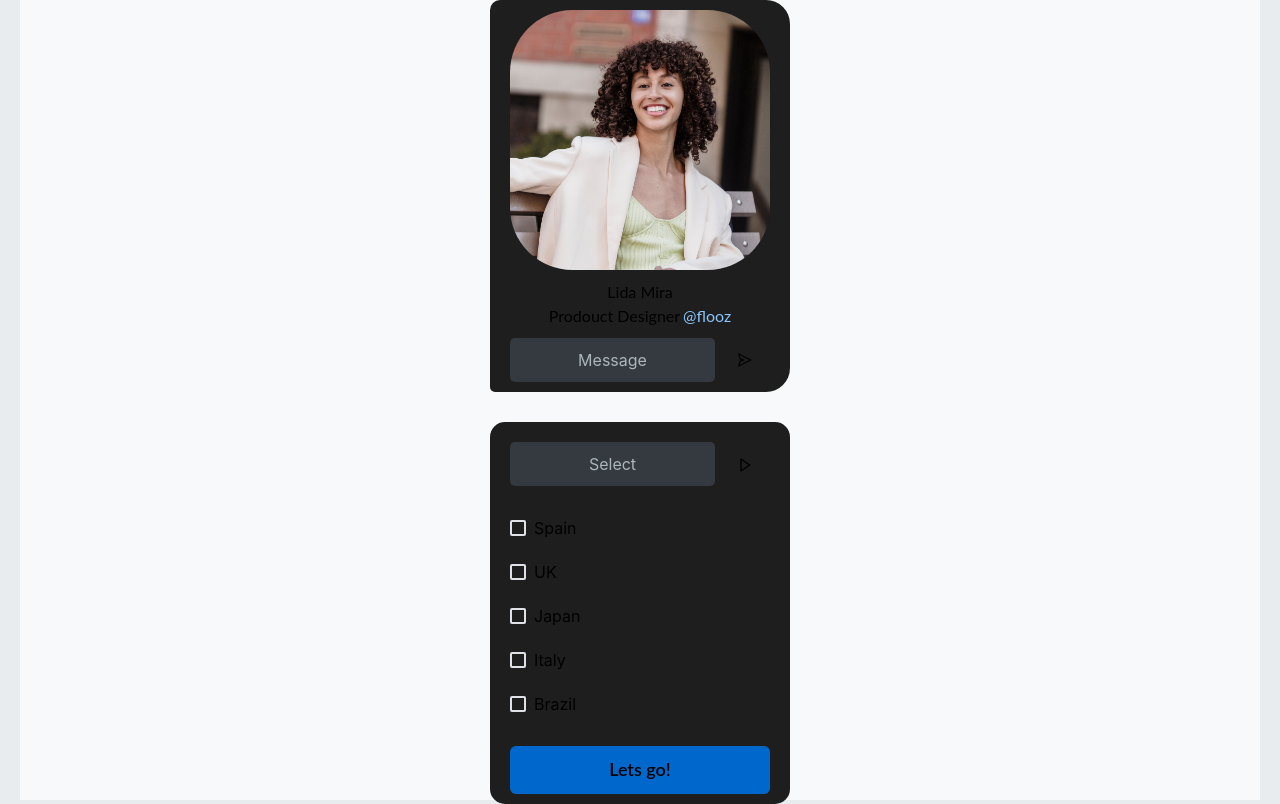
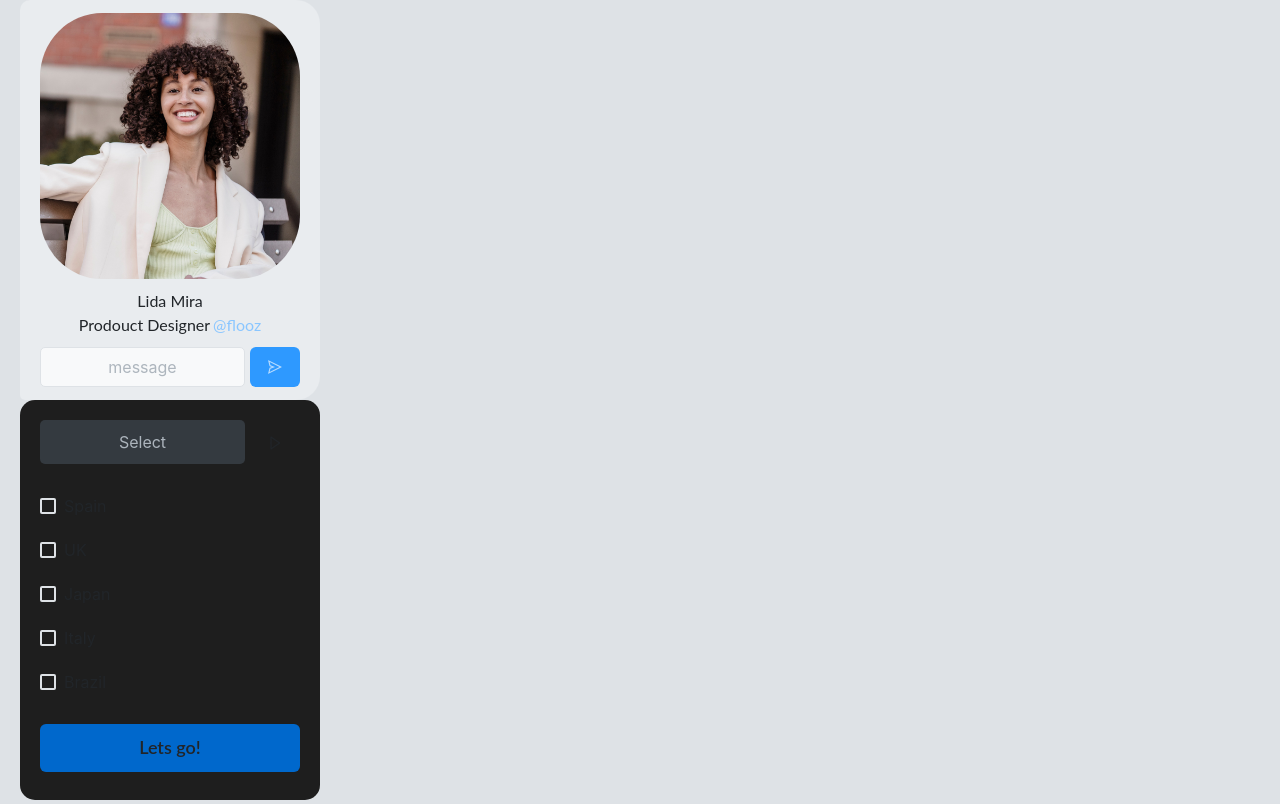
Before and after one commit to Qazalin/design-components, a Next.js app: page / in a window 1280 px wide. Built offline with nearby package versions, Linux system fonts and the light colour scheme.

Commit message:
feat(components): replace div with input

```diff
--- a/src/components/MsgCards.tsx
+++ b/src/components/MsgCards.tsx
@@ -1,11 +1,19 @@
-import { Box, Center, Flex, IconButton, Image, Text } from "@chakra-ui/react";
+import {
+  Box,
+  Input,
+  Center,
+  Flex,
+  IconButton,
+  Image,
+  Text,
+} from "@chakra-ui/react";
 import { AiOutlineSend } from "react-icons/ai";
 
 export const MsgCards = () => {
   return (
     <Center
       flexDir="column"
-      bg="gray.900"
+      bg="bg1"
       w="300px"
       h="400px"
       p="10px"
@@ -30,23 +38,24 @@ export const MsgCards = () => {
         </Text>
       </Flex>
       <Flex w="100%">
-        <Box
-          bg="gray.700"
-          color="gray.400"
+        <Input
+          bg="bg2"
+          color="text3"
           p="10px"
           mt="10px"
           borderRadius="5px"
           w="100%"
           textAlign="center"
-        >
-          message
-        </Box>
+          placeholder="message"
+        />
         <IconButton
           ml="5px"
           mt="10px"
           aria-label="send"
+          color="blue.100"
+          bg="blue.400"
           icon={<AiOutlineSend />}
-          colorScheme="blue"
+          _hover={{ color: "white" }}
         />
       </Flex>
     </Center>
--- a/src/pages/index.tsx
+++ b/src/pages/index.tsx
@@ -1,14 +1,12 @@
-import { Image } from "@chakra-ui/react";
-
-import { Container } from "../components/Container";
+import { Box } from "@chakra-ui/react";
 import { MsgCards } from "../components/MsgCards";
 import { OptionsMenu } from "../components/OptionsMenu";
 
 const Index = () => (
-  <Container height="100vh">
+  <Box>
     <MsgCards />
     <OptionsMenu />
-  </Container>
+  </Box>
 );
 
 export default Index;
--- a/ui/theme.ts
+++ b/ui/theme.ts
@@ -29,7 +29,7 @@ export const theme = extendTheme({
         // ( light - dark )
         color: mode("gray.800", "whiteAlpha.900")(props),
         // bg: mode("gray.100", "gray.800")(props),
-        bg: "bg1",
+        bg: "bg3",
         lineHeight: "base",
       },
     }),
--- a/ui/themeColors.ts
+++ b/ui/themeColors.ts
@@ -79,6 +79,10 @@ export const ThemeColors = {
         default: "gray.50",
         _dark: "gray.700",
       },
+      bg3: {
+        default: "gray.200",
+        _dark: "gray.300",
+      },
       text1: {
         default: "black",
         _dark: "white",
@@ -86,6 +90,10 @@ export const ThemeColors = {
       text2: {
         default: "gray.500",
         _dark: "gray.200",
+      },
+      text3: {
+        default: "gray.300",
+        _dark: "gray.400",
       },
       primary: {
         default: "blue.300",
```
